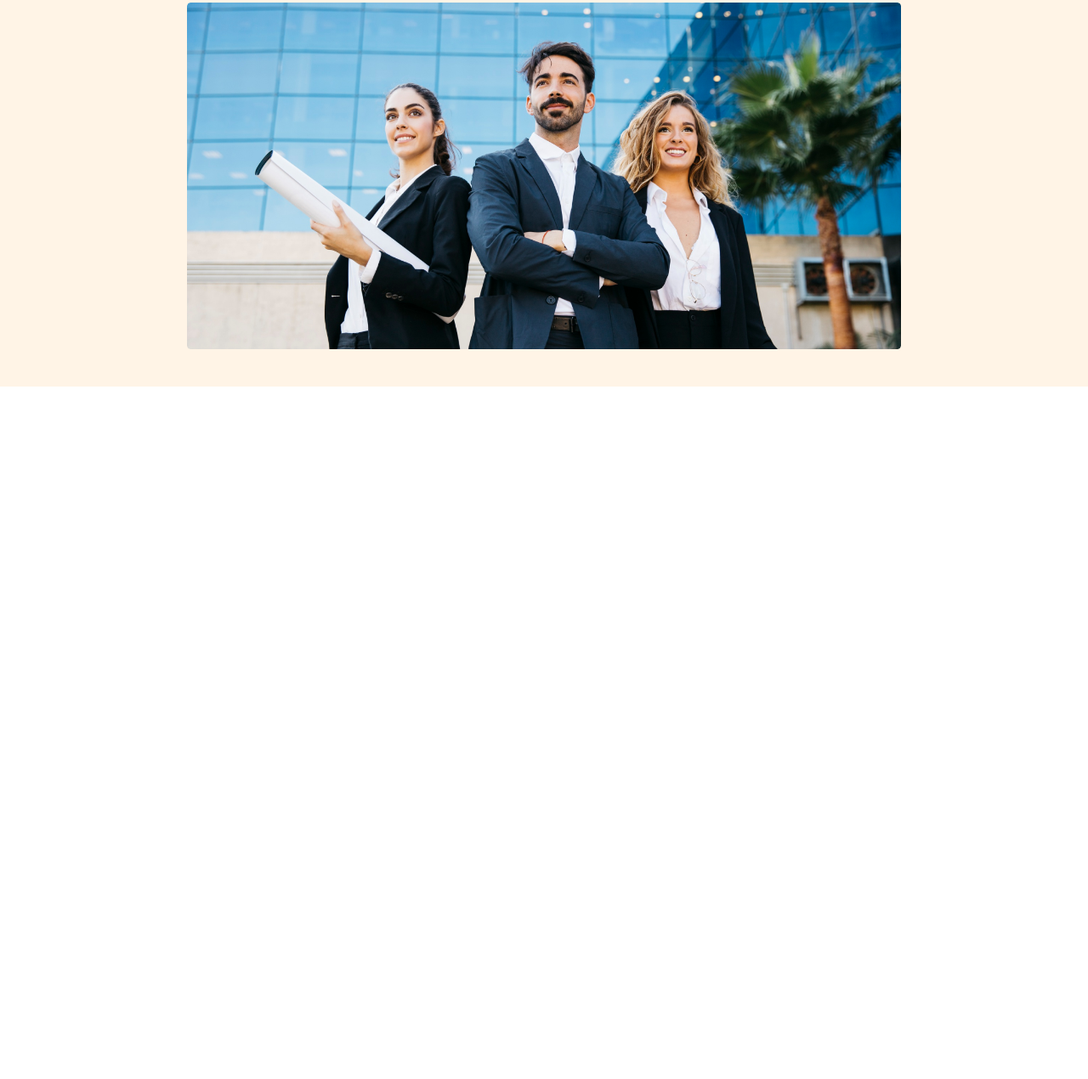
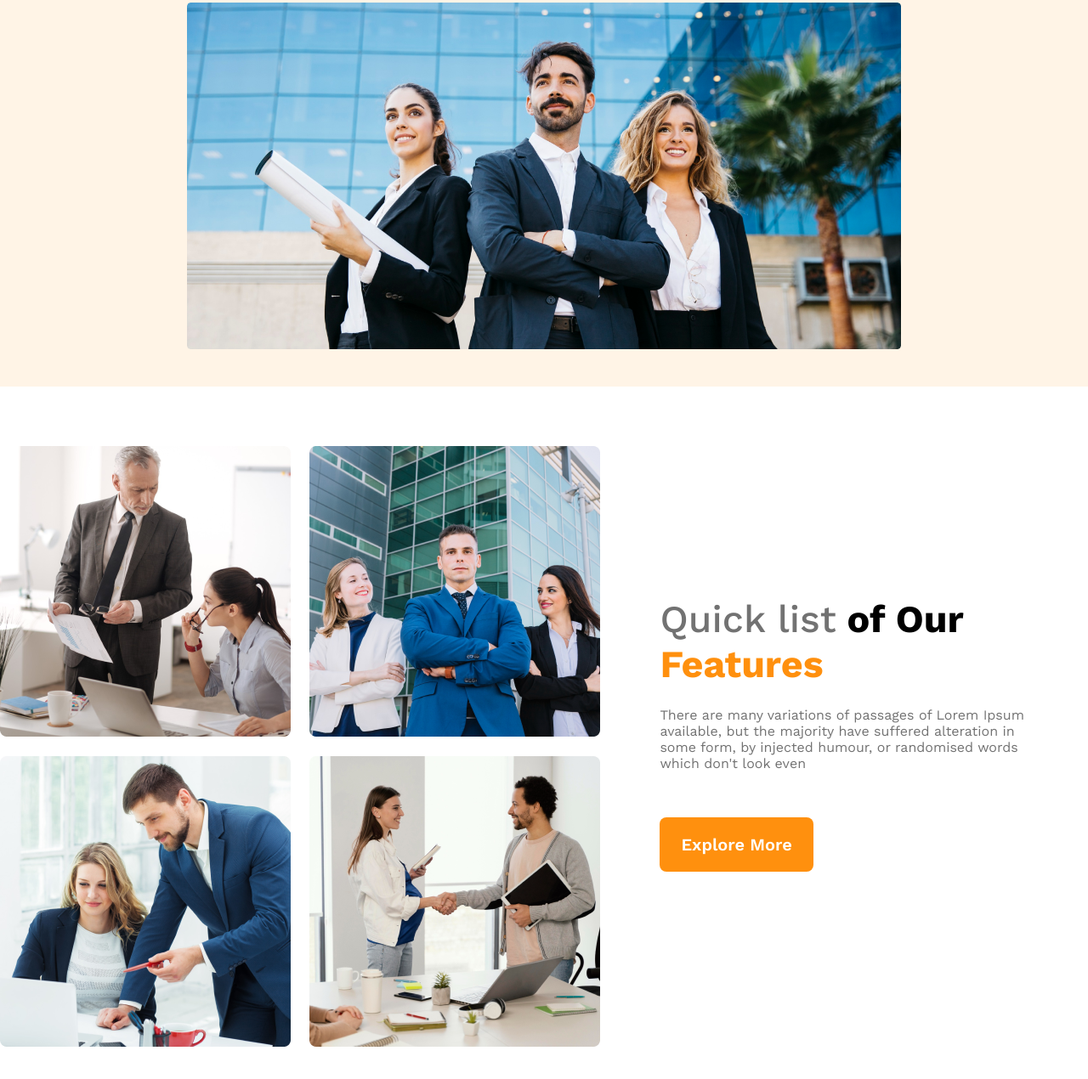
Before and after one commit to abid3115/g3-architects-website, a plain HTML site: page index.html in a window 1280 px wide. Shown: the part 408-1678 px from the top of the page at 85% size. Before the commit the page ends 863 px from the top, so only its background shows below. Drawn offline with nearby package versions, Linux system fonts and the light colour scheme.

Commit message:
Finished teams container section

```diff
--- a/index.html
+++ b/index.html
@@ -28,7 +28,20 @@
         </div>
     </header>
     <main>
+        <section class="teams-container">
+            <div class="teams-img-container">
+                <img src="./images/team1.png" alt="">
+                <img src="./images/team2.png" alt="">
+                <img src="./images/team3.png" alt="">
+                <img src="./images/team4.png" alt="">
+            </div>
+            <div class="teams-content">
+                <h2 class="teams-title"><span class="quick-list">Quick list</span><span> of Our</span><span class="text-feature"> Features</span></h2>
+                <p class="teams-description">There are many variations of passages of Lorem Ipsum available, but the majority have suffered alteration in some form, by injected humour, or randomised words which don't look even</p>
+                <button class="primary-button">Explore More</button>
 
+            </div>
+        </section>
     </main>
     <footer>
 
--- a/styles/style.css
+++ b/styles/style.css
@@ -58,7 +58,7 @@ nav li a {
 /* banner styles */
 
 .banner-content{
-    width: 850px;
+    max-width: 850px;
     text-align: center;
     margin: 0 auto;
 }
@@ -74,6 +74,45 @@ nav li a {
     width: 100%;
 }
 
+/*  main styles */
+
+main{
+    max-width: 1440px;
+    margin: 70px auto;
+}
+.teams-container{
+    display: flex;
+    align-items: center;
+}
+.teams-img-container{
+    display: grid;
+    grid-template-columns: repeat(2, 1fr);
+    gap: 1.4rem;
+}
+.teams-content{
+    padding: 0 70px;
+}
+.teams-title{
+    font-size: 2.8rem;
+}
+.teams-title .quick-list{
+    color: #727272;
+    font-weight: 500;
+}
+.teams-title .text-feature{
+    color: #FF900E;
+    font-weight: 700;
+}
+.teams-description{
+    margin: 1.5rem 0;
+    color: #727272;
+    font-size: 1rem;
+    font-weight: 400;
+
+}
+
+
+
 
 /* responsive media styles */
 
@@ -86,12 +125,17 @@ nav li a {
     nav{
         flex-direction: column;
     }
-    .banner-content{
-        width: 40vh;
+    .teams-container{
+        flex-direction: column-reverse;
+    }
+    .teams-img-container{
+        grid-template-columns: 1fr;
+    }
+    .teams-content{
+        padding: 0 20px;
 
     }
 }
-
 /* tablets or medium devices  */
 
 @media screen and (min-width:576px) and (max-width:960px) {
@@ -101,8 +145,7 @@ nav li a {
     nav{
         flex-direction: column;
     }
-    .banner-content{
-        width: 70vh;
-
+    .teams-container{
+        flex-direction: column-reverse;
     }
 }
```
